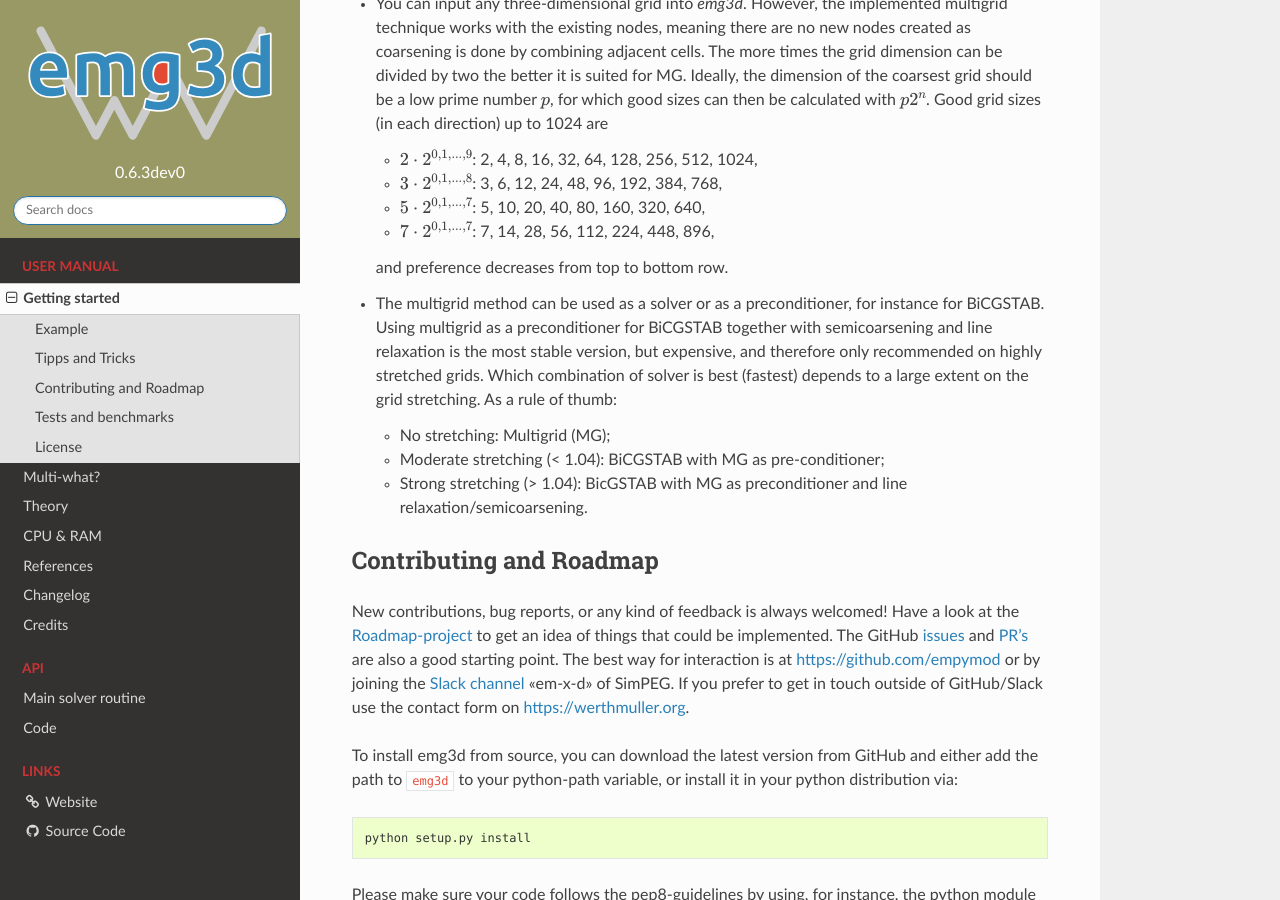
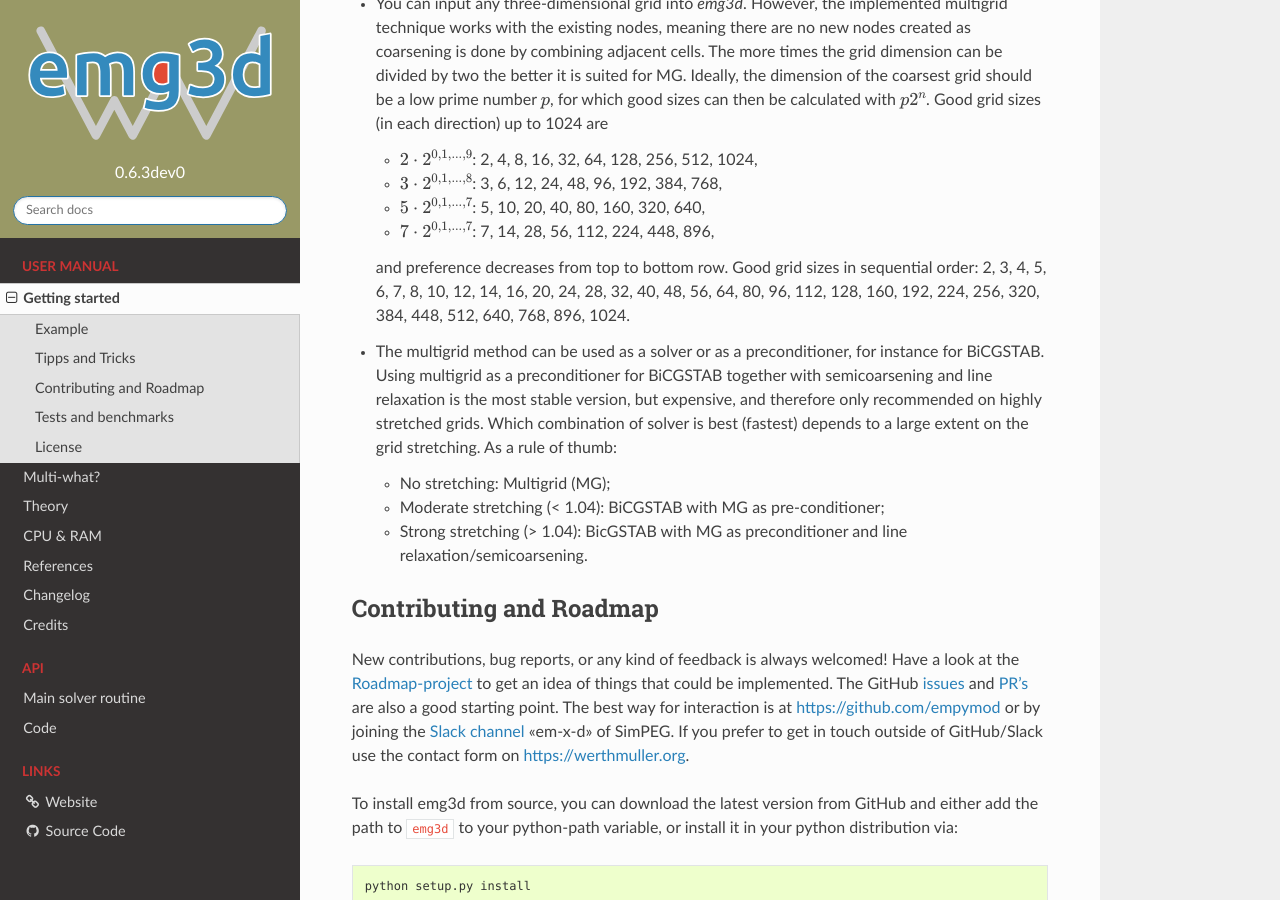
Before and after one commit to emsig/emg3d, a Sphinx documentation site: the page built from docs/usage.rst, in a window 1280 px wide and 900 px high, scrolled down 2290 px. Built offline with Sphinx 7.4.7 and the Read the Docs theme 2.0.0, drawn with Linux system fonts in a browser that asks for light colours.

Commit message:
Add grid sizes sequential

```diff
--- a/docs/usage.rst
+++ b/docs/usage.rst
@@ -138,7 +138,10 @@ described in its docstring. Here a few additional information.
   - :math:`5·2^{0, 1, ..., 7}`: 5, 10, 20, 40,  80, 160, 320, 640,
   - :math:`7·2^{0, 1, ..., 7}`: 7, 14, 28, 56, 112, 224, 448, 896,
 
-  and preference decreases from top to bottom row.
+  and preference decreases from top to bottom row. Good grid sizes in
+  sequential order: 2, 3, 4, 5, 6, 7, 8, 10, 12, 14, 16, 20, 24, 28, 32, 40,
+  48, 56, 64, 80, 96, 112, 128, 160, 192, 224, 256, 320, 384, 448, 512, 640,
+  768, 896, 1024.
 
 - The multigrid method can be used as a solver or as a preconditioner, for
   instance for BiCGSTAB. Using multigrid as a preconditioner for BiCGSTAB
```
